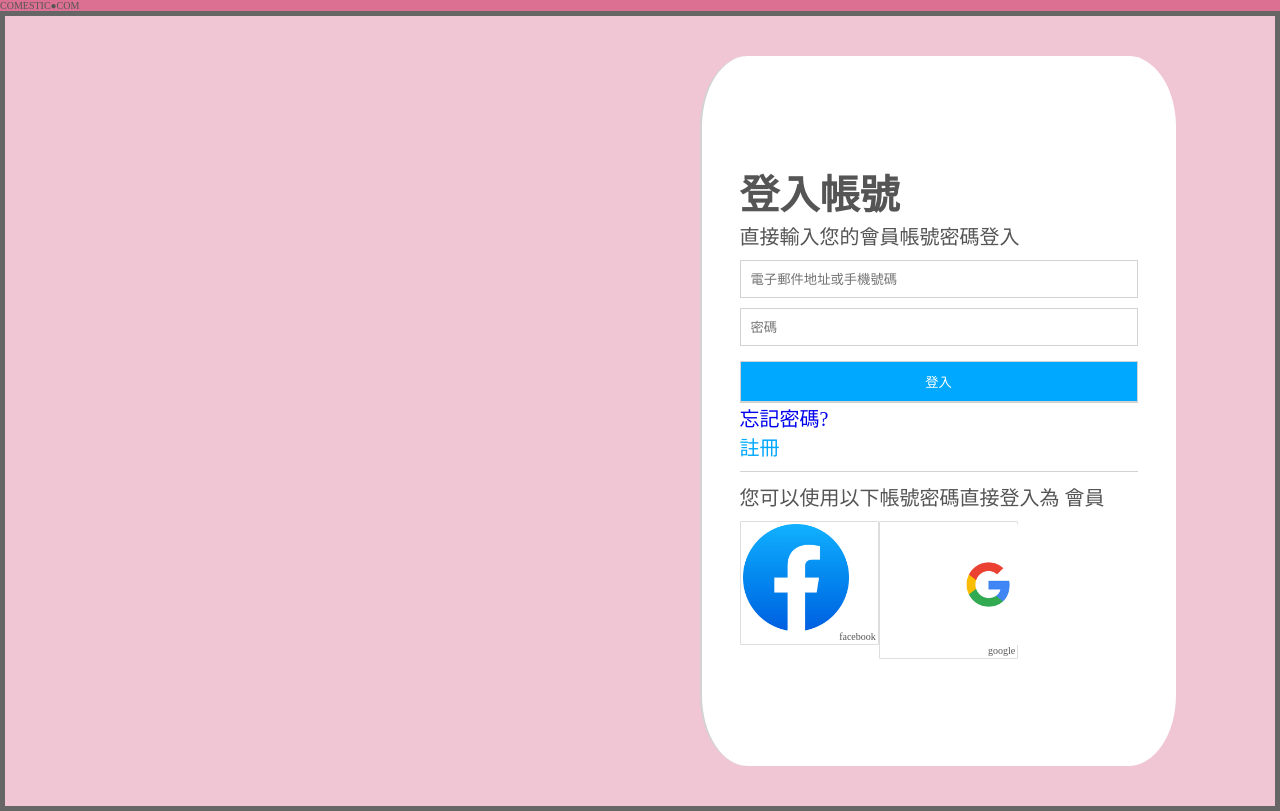
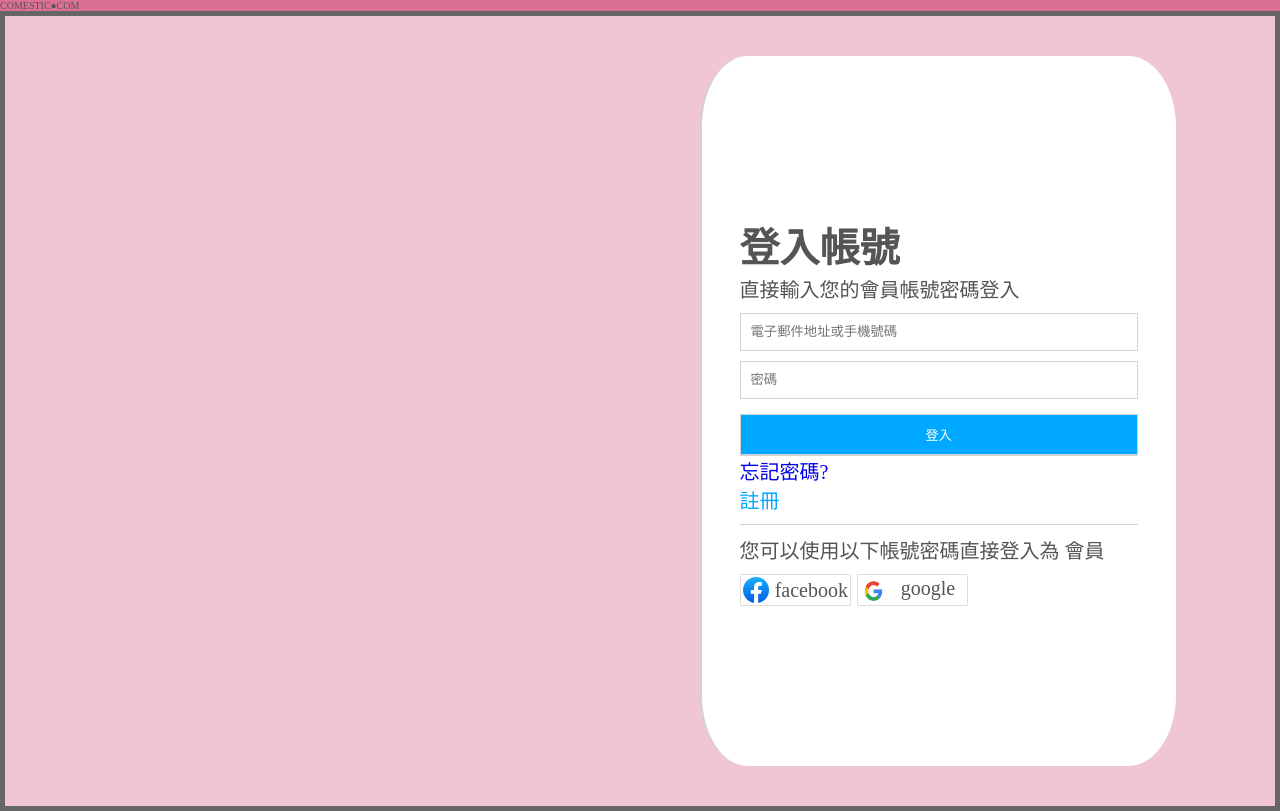
Before and after one commit to duckken1026/Cosmetic-Web, a PHP site: page /Login/Login.html in a window 1280 px wide. Run offline with PHP 8.4, Linux system fonts and the light colour scheme.

Commit message:
Login doing

```diff
--- a/Login/Login.css
+++ b/Login/Login.css
@@ -131,32 +131,41 @@ input[type="button"]{
 
 .faceIconText{
   color: #555;
-  font-size: 10px;
+  font-size: 20px;
   float: right;
+  margin-top: 2px;
 }
+
+.googleIconText{
+    color: #555;
+    font-size: 20px;
+    float: right;
+    margin-right: 10px;
+  }
 
 .IconF{
   border: 1px solid #ddd;
   border-radius: 1px;
   padding: 2px;
-  width: 50%;
+  width: 40%;
   float: left;
 }
 
 .IconF a img{
-  width:80%
+  width:25%
 }
 
 .IconG a img{
-  width:160%
+  width:25%
 }
 
 .IconG{
   border: 1px solid #ddd;
   border-radius: 1px;
   padding: 2px;
-  width: 50%;
+  width: 40%;
   float: right;
+  margin-right: 50px;
 }
 
 .IconF:hover{
--- a/Login/Login.html
+++ b/Login/Login.html
@@ -21,7 +21,7 @@
                           <a href="javascript:;" id="member_btn">忘記密碼?</a>
                         </div>
                         <div id="sign">
-                          <a href="javascript:;" id="register">註冊</a>
+                          <a href="./Regisister/Regisiter.html" id="register">註冊</a>
                         </div>
                       </div>
                       <p class="member_btn">您可以使用以下帳號密碼直接登入為 會員</p>
@@ -38,7 +38,7 @@
                             <div class="IconG">
                               <a>
                                 <img src="../img/google.png" alt="google">
-                                <div class ="faceIconText">google</div>
+                                <div class ="googleIconText">google</div>
                               </a>
                             </div>
                           </div>
--- a/Login/Login.js
+++ b/Login/Login.js
@@ -8,8 +8,8 @@ function myFormCheck(){// 以下功能單擊登錄按鈕執行。
     if ( username === "0" && password === "00"){
         //alert ("Login successfully");
         window.location = "javascript:;"; // 重定向到其他頁面。
-        document.location.href = "https://www.google.com/search?q=%E6%8E%83%E6%8F%8F%E5%99%A8%E5%8F%AF%E4%BB%A5%E5%81%9A%E5%A4%9A%E5%B0%8F&oq=&aqs=chrome.6.35i39i362l8.3153146j0j7&sourceid=chrome&ie=UTF-8";
-        //return false;
+        return false;
+
     }
     else{
         attempt --;// 減少一個。
```
Also changed, not shown: img/facebook.png, img/google.png.
